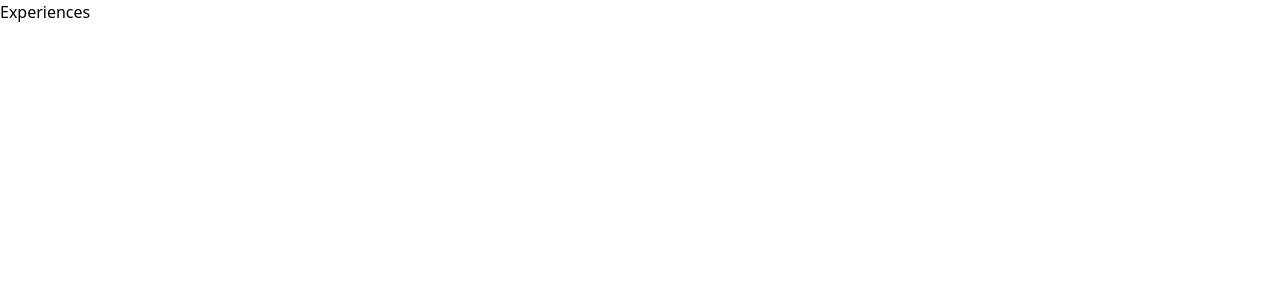
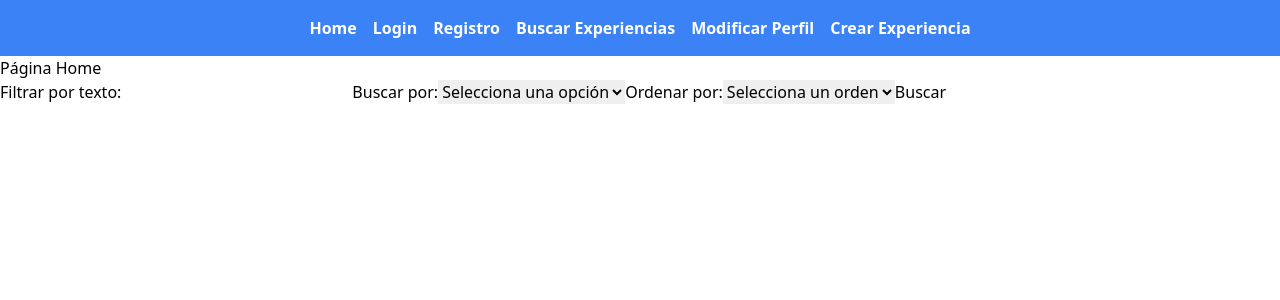
Before and after one commit to JuanGabrielCallejo/ExperienceProjectFRONT, a React (Vite) app: page /experiences in a window 1280 px wide. Shown: the top 300 px of the page. Built offline with nearby package versions, Linux system fonts and the light colour scheme.

Commit message:
Filtrar por experiencias

```diff
--- /dev/null
+++ b/src/Pages/FilterExperience.jsx
@@ -0,0 +1,14 @@
+import ExperienceFilterForm from "../components/ExperienceFilterForm";
+import { Menu } from "../components/Menu";
+
+const FilterExperience = () => {
+  return (
+    <>
+      <Menu />
+      <h1>Página Home</h1>
+      <ExperienceFilterForm />
+    </>
+  );
+};
+
+export default FilterExperience;
--- a/src/Pages/ModUser.jsx
+++ b/src/Pages/ModUser.jsx
@@ -15,12 +15,15 @@ const ModUser = () => {
   useEffect(() => {
     async function fetchData() {
       try {
-        const response = await fetch("http://localhost:3001/user/1", {
+        const response = await fetch(
+          `${import.meta.env.VITE_REACT_HOST}/user/10`,
+          {
             headers: {
               Authorization:
-              "Bearer eyJhbGciOiJIUzI1NiIsInR5cCI6IkpXVCJ9.eyJpZCI6MSwibmFtZSI6IkppbSIsImlhdCI6MTcwNTUxMDA2NiwiZXhwIjoxNzA1NjgyODY2fQ.QUkE7Lew1bJvt-NdlvlvIsIyIurD487pngxBAOfDxgA",
+                "Bearer eyJhbGciOiJIUzI1NiIsInR5cCI6IkpXVCJ9.eyJpZCI6MTAsIm5hbWUiOiJKdWFuIiwiaWF0IjoxNzA1NjgyODM4LCJleHAiOjE3MDU4NTU2Mzh9.J9neDZzDfLCLidd1j30Bv1yQ3xlHMFte1FqmOy_uOo8",
             },
-        });
+          }
+        );
         if (response.ok) {
           const data = await response.json();
           setUserData(data);
@@ -78,14 +81,17 @@ const ModUser = () => {
       if (userData.password) {
         formData.append("password", userData.password);
       }
-      const response = await fetch("http://localhost:3001/user/1", {
+      const response = await fetch(
+        `${import.meta.env.VITE_REACT_HOST}/user/10`,
+        {
           method: "PUT",
           headers: {
             Authorization:
-            "Bearer eyJhbGciOiJIUzI1NiIsInR5cCI6IkpXVCJ9.eyJpZCI6MSwibmFtZSI6IkppbSIsImlhdCI6MTcwNTUxMDA2NiwiZXhwIjoxNzA1NjgyODY2fQ.QUkE7Lew1bJvt-NdlvlvIsIyIurD487pngxBAOfDxgA",
+              "Bearer eyJhbGciOiJIUzI1NiIsInR5cCI6IkpXVCJ9.eyJpZCI6MTAsIm5hbWUiOiJKdWFuIiwiaWF0IjoxNzA1NjgyODM4LCJleHAiOjE3MDU4NTU2Mzh9.J9neDZzDfLCLidd1j30Bv1yQ3xlHMFte1FqmOy_uOo8",
           },
           body: formData,
-      });
+        }
+      );
 
       if (response.ok) {
         console.log("Usuario actualizado con éxito");
--- /dev/null
+++ b/src/components/ExperienceFilterForm.jsx
@@ -0,0 +1,109 @@
+import { useState } from "react";
+
+const ExperienceFilterForm = () => {
+  const initialEmptyValue = "";
+  const [selectedOption, setSelectedOption] = useState("");
+  const [inputText, setInputText] = useState("");
+  const [orderText, setOrderText] = useState("");
+
+  const handleSelectChange = (e) => {
+    setSelectedOption(e.target.value);
+  };
+
+  const handleInputChange = (e) => {
+    setInputText(e.target.value);
+  };
+
+  const handleOrderChange = (e) => {
+    setOrderText(e.target.value);
+  };
+
+  const handleSubmit = async (e) => {
+    e.preventDefault();
+    try {
+      if (!inputText) {
+        const res = await fetch(
+          `${
+            import.meta.env.VITE_REACT_HOST
+          }/experiences?orderBy=${selectedOption}&orderDirection=${orderText}`
+        );
+
+        if (res.ok) {
+          const data = await res.json();
+          console.log(data);
+          return data;
+        } else {
+          const data = await res.json();
+          console.log(data);
+        }
+      } else {
+        const res = await fetch(
+          `${
+            import.meta.env.VITE_REACT_HOST
+          }/experiences?orderBy=${selectedOption}&orderDirection=${orderText}&search=${inputText}`
+        );
+
+        if (res.ok) {
+          const data = await res.json();
+          console.log(data);
+          return data;
+        } else {
+          const data = await res.json();
+          console.log(data);
+        }
+      }
+
+      console.log("Opción seleccionada:", selectedOption);
+      console.log("Texto ingresado:", inputText);
+      console.log("Orden", orderText);
+    } catch (error) {
+      console.error(error.message);
+    }
+  };
+
+  return (
+    <>
+      <form onSubmit={handleSubmit}>
+        <label htmlFor="inputText">
+          Filtrar por texto:
+          <input
+            type="text"
+            id="inputText"
+            value={inputText}
+            onChange={handleInputChange}
+          />
+        </label>
+        <label>
+          Buscar por:
+          <select value={selectedOption} onChange={handleSelectChange} required>
+            <option value={initialEmptyValue}>Selecciona una opción</option>
+            <option value="user_name">Usuario</option>
+            <option value="title">Título</option>
+            <option value="subTitle">Subtítulo</option>
+            <option value="place">Lugar</option>
+            <option value="category">Categoría</option>
+            <option value="text">Texto</option>
+            <option value="votes">Votos</option>
+          </select>
+        </label>
+        <label>
+          Ordenar por:
+          <select
+            name="order"
+            id="orderSelect"
+            value={orderText}
+            onChange={handleOrderChange}
+            required
+          >
+            <option value={initialEmptyValue}>Selecciona un orden</option>
+            <option value="DESC">Más recientes</option>
+            <option value="ASC">Más antiguos</option>
+          </select>
+        </label>
+        <button type="submit">Buscar</button>
+      </form>
+    </>
+  );
+};
+
+export default ExperienceFilterForm;
--- a/src/components/Menu.jsx
+++ b/src/components/Menu.jsx
@@ -12,6 +12,9 @@ export const Menu = () => {
       <NavLink to="/register" className="mx-2 hover:bg-blue-600">
         Registro
       </NavLink>
+      <NavLink to="/experiences" className="mx-2 hover:bg-blue-600">
+        Buscar Experiencias
+      </NavLink>
       <NavLink to="/settings/profile" className="mx-2 hover:bg-blue-600">
         Modificar Perfil
       </NavLink>
--- a/src/main.jsx
+++ b/src/main.jsx
@@ -7,6 +7,7 @@ import LoginPage from "./Pages/LoginPage";
 import RegisterPage from "./Pages/RegisterPage";
 import { ModUser } from "./Pages/ModUser";
 import { CreateExperience } from "./Pages/CreateExperience";
+import FilterExperience from "./Pages/FilterExperience";
 // import { AuthProvider } from "./components/providers/AuthProvider";
 
 const router = createBrowserRouter([
@@ -16,7 +17,7 @@ const router = createBrowserRouter([
   },
   {
     path: "/experiences",
-    element: "Experiences",
+    element: <FilterExperience />,
   },
   {
     path: "/compose/experience",
```
Also changed, not shown: 1 other file (tests, documents, lock files or other folders). Lines whose indentation alone changed are shown as unchanged.
